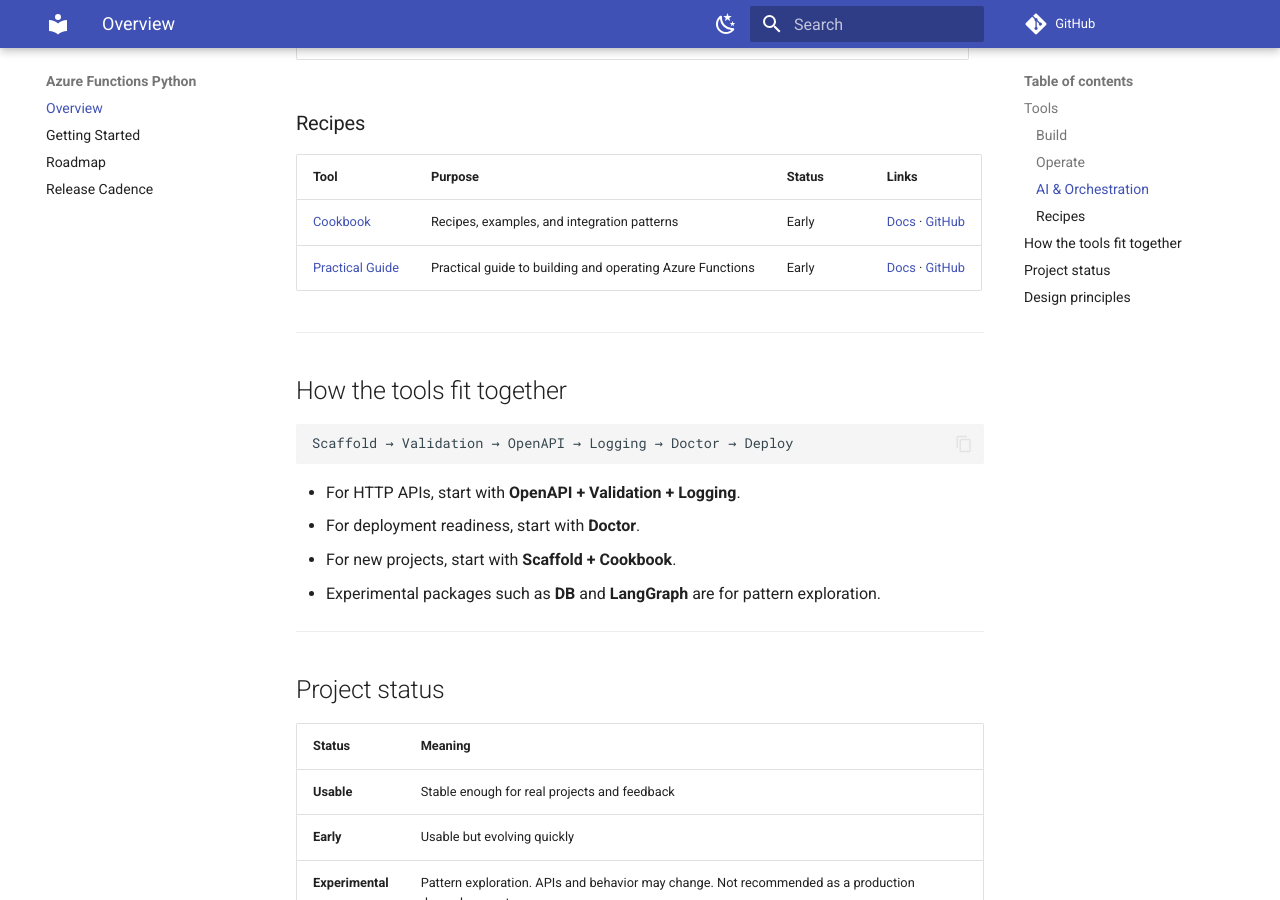
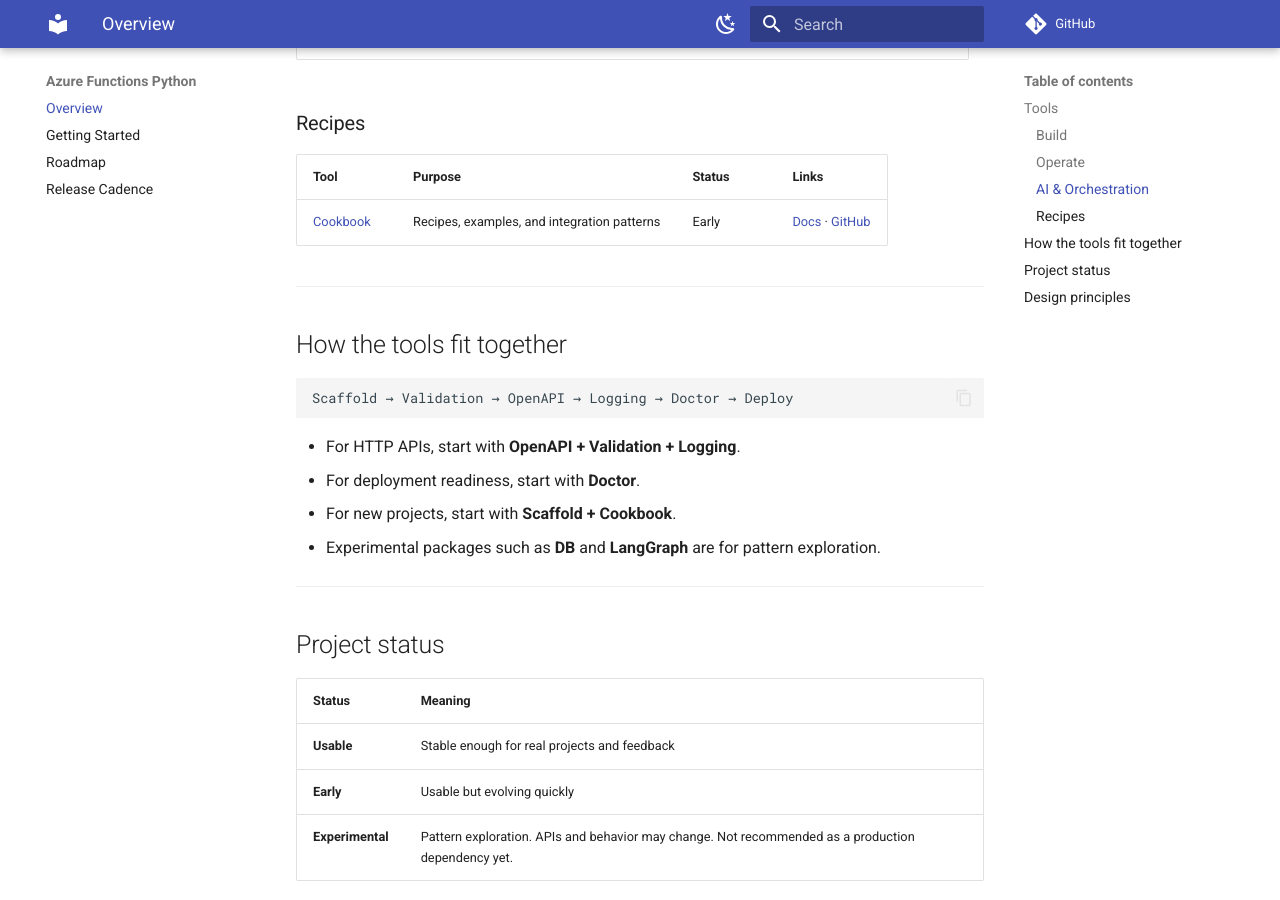
Before and after one commit to yeongseon/yeongseon.github.io, an MkDocs documentation site: the page built from docs/azure-functions-python/index.md, in a window 1280 px wide and 900 px high, scrolled down 1519 px. Built offline with MkDocs 1.6.1 and Material for MkDocs 9.7.7, drawn with Linux system fonts in a browser that asks for light colours; comment, search, counter and statistics services are not loaded.

Commit message:
docs(site): remove Practical Guide entry from toolkit hub (#15)
The Practical Guide row linked to /azure-functions-python/practical-guide/,
an internal page that does not exist (no source file, not in nav), leaving a
dangling link on the landing page and in llms.txt. Remove both references.

```diff
--- a/docs/azure-functions-python/index.md
+++ b/docs/azure-functions-python/index.md
@@ -55,7 +55,6 @@
 | Tool | Purpose | Status | Links |
 |---|---|---|---|
 | [Cookbook](/azure-functions-python/cookbook/) | Recipes, examples, and integration patterns | Early | [Docs](/azure-functions-python/cookbook/) · [GitHub](https://github.com/yeongseon/azure-functions-cookbook-python) |
-| [Practical Guide](/azure-functions-python/practical-guide/) | Practical guide to building and operating Azure Functions | Early | [Docs](/azure-functions-python/practical-guide/) · [GitHub](https://github.com/yeongseon/azure-functions-practical-guide) |
 
 ---
 
--- a/docs/llms.txt
+++ b/docs/llms.txt
@@ -22,7 +22,6 @@
 - [Knowledge](https://yeongseon.dev/azure-functions-python/knowledge/): Knowledge/retrieval building blocks.
 - [DB](https://yeongseon.dev/azure-functions-python/db/): Database access helpers for Azure Functions.
 - [Cookbook](https://yeongseon.dev/azure-functions-python/cookbook/): Recipes and patterns.
-- [Practical Guide](https://yeongseon.dev/azure-functions-python/practical-guide/): End-to-end practical guidance.
 
 ## Platform mechanics
 
```
